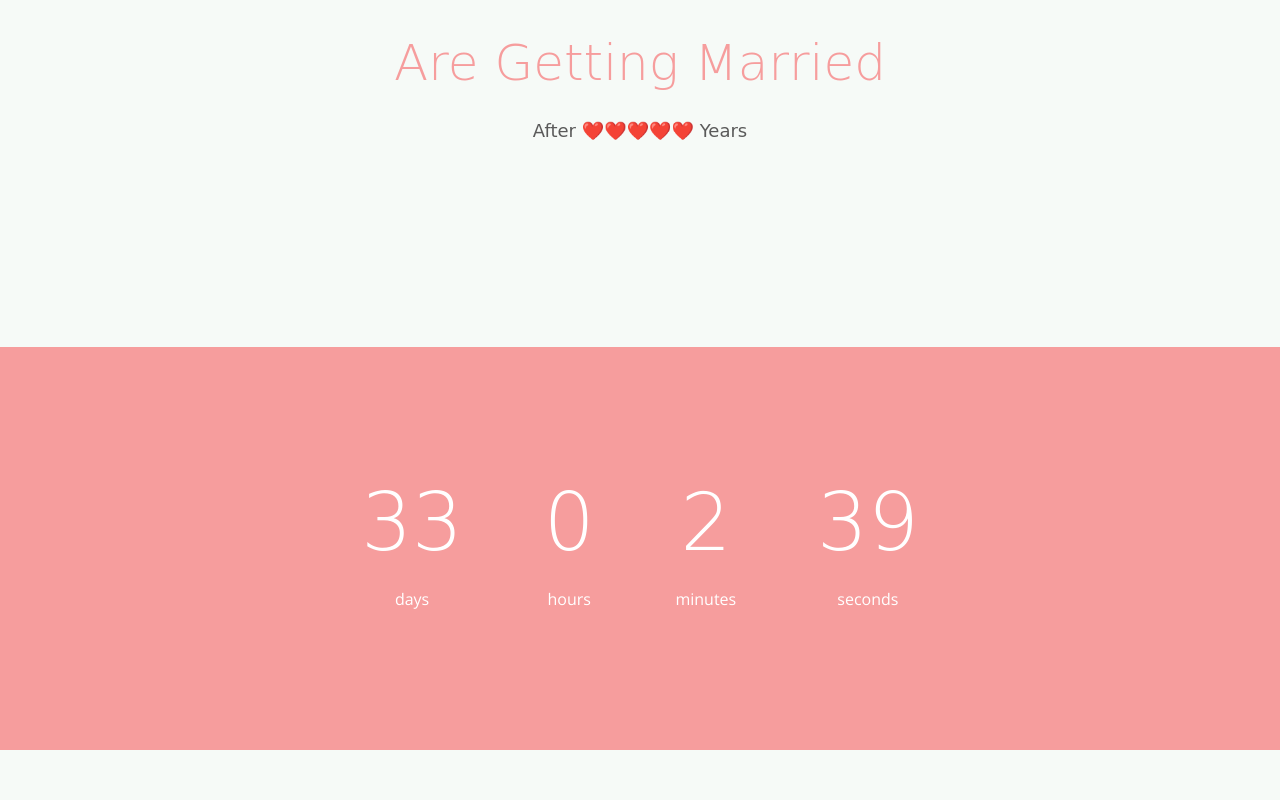
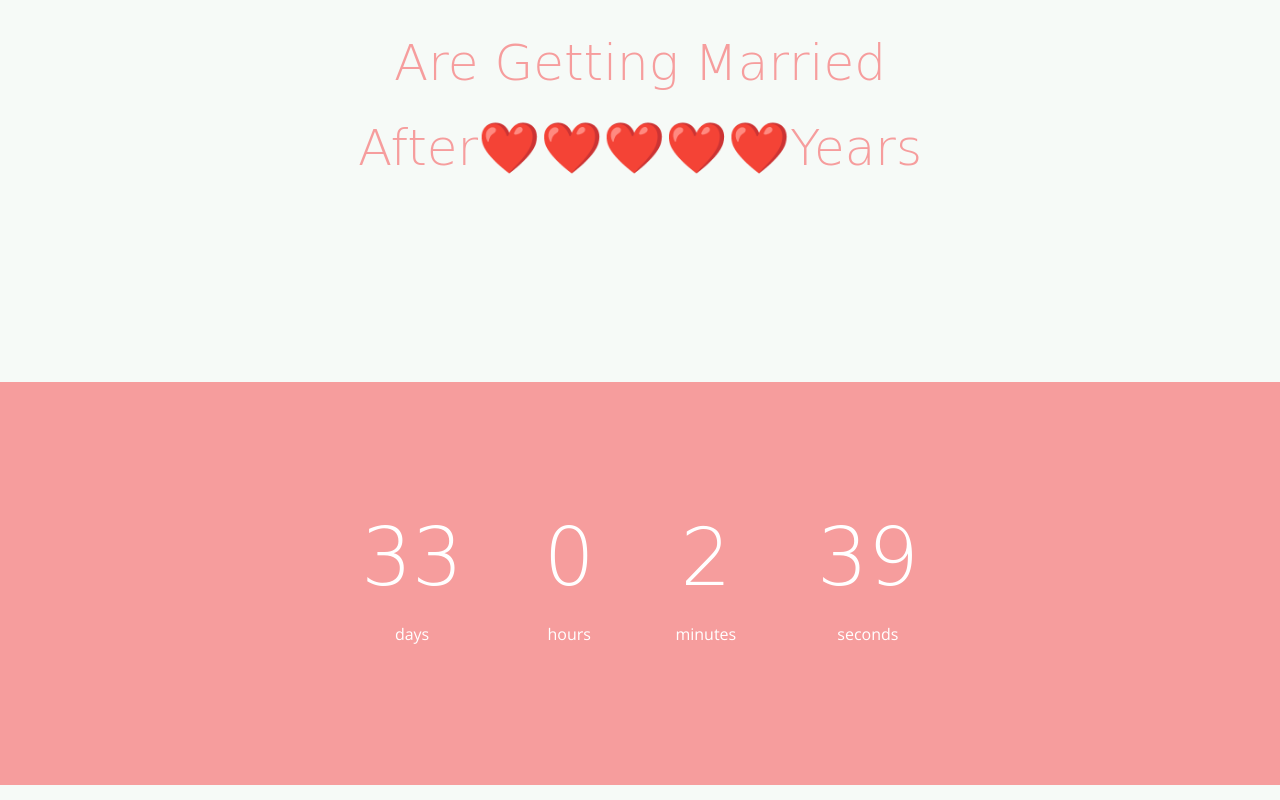
Before and after one commit to 15ivan12isadora18/15ivan12isadora18.github.io, a website: page index.html in a window 1280 px wide. Shown: the part 1320-2120 px from the top of the page. Drawn offline with nearby package versions, Linux system fonts and the light colour scheme; files whose address does not match are found by name; a web font is replaced by a local one.

Commit message:
Update index.html

```diff
--- a/index.html
+++ b/index.html
@@ -94,7 +94,7 @@
 					<div class="col-md-8 col-md-offset-2">
 						<div class="col-md-12 text-center heading-section">
 							<h2>Are Getting Married</h2>
-							<h4>After ❤️❤️❤️❤️❤️ Years</h4>
+							<h2>After❤️❤️❤️❤️❤️Years</h2>
 						</div>
 					</div>
 				</div>
```
